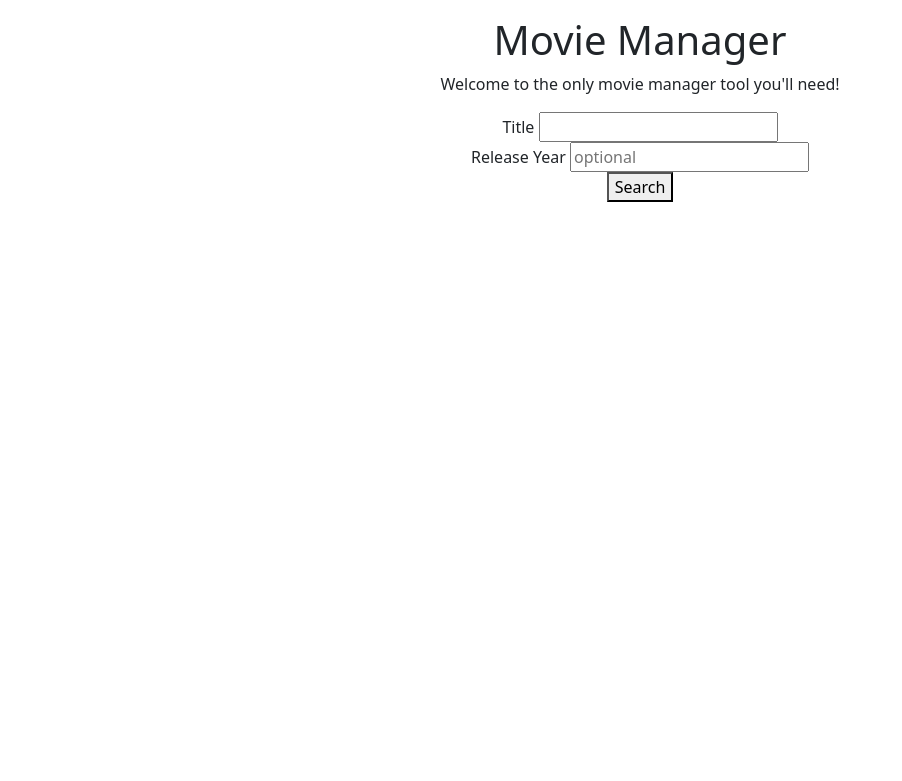
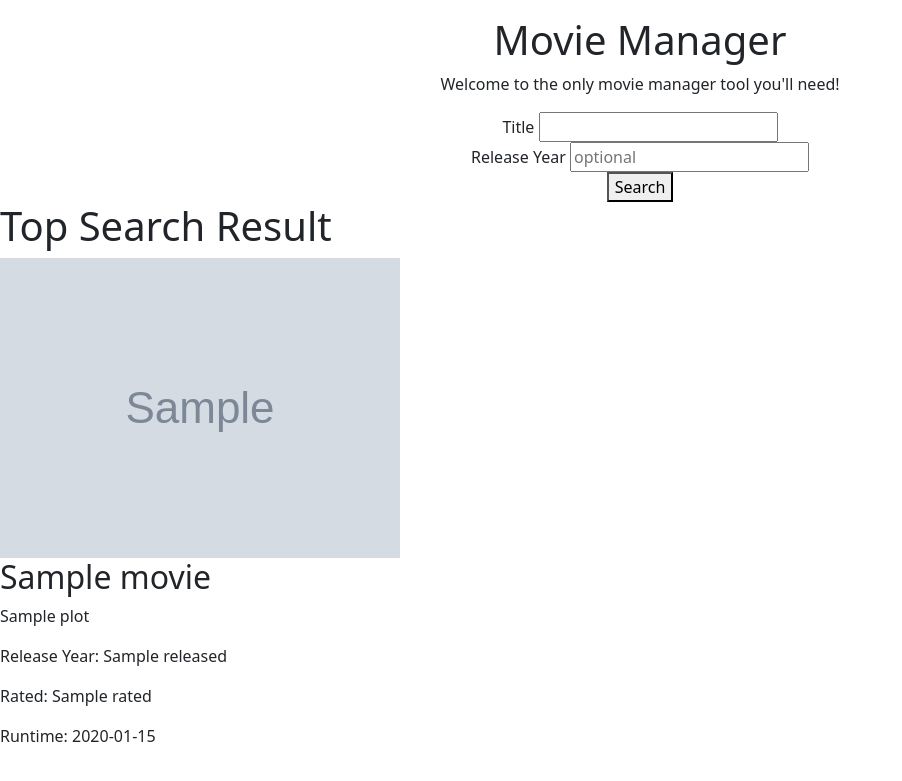
Before and after one commit to HaliTran/movie-manager, a Flask app: template hw2/templates/index.html in a window 1280 px wide. Shown: the top 781 px of the page, without its empty margins (0-902 px from the left). Run offline with Flask 3, Linux system fonts and the light colour scheme; the template is opened without the code that fills it: most values are stand-ins (such as "Sample title", 1, 10 or a date in 2020); grey boxes marked "Sample" are stand-in pictures.

Commit message:
Display movie details for user search

```diff
--- a/final/templates/index.html
+++ b/final/templates/index.html
@@ -17,4 +17,27 @@
 		<button type="submit">Search</button>
 	</form>
 
+	{% if movie %}
+		{% if "error_message" in movie %}
+			<div class="w-50 m-auto mt-5">
+				<p>{{ movie.error_message }}</p>
+			</div>
+		{% elif movie.Response == "False" %}
+			<div>
+				<h3>The movie does not exist and/or could not be found</h3>
+				<p>Please ensure your input is correct and try again</p>
+			</div>
+		{% else %}
+			<div>
+				<h1>Top Search Result</h1>
+				<img src="{{ movie.Poster }}" alt="Movie poster for {{ movie.Title }}">
+				<h2>{{ movie.Title }}</h2>
+				<p>{{ movie.Plot }}</p>
+				<p>Release Year: {{ movie.Released }}</p>
+				<p>Rated: {{ movie.Rated }}</p>
+				<p>Runtime: {{ movie.Runtime }}</p>
+			</div>
+		{% endif %}
+	{% endif %}
+
 {% endblock %}
--- a/final/templates/layout.html
+++ b/final/templates/layout.html
@@ -10,5 +10,7 @@
   </head>
   <body>
     {% block content %}{% endblock %}
+    <script src="https://cdn.jsdelivr.net/npm/bootstrap@5.3.0/dist/js/bootstrap.bundle.min.js"
+     integrity="sha384-geWF76RCwLtnZ8qwWowPQNguL3RmwHVBC9FhGdlKrxdiJJigb/j/68SIy3Te4Bkz" crossorigin="anonymous"></script>
   </body>
 </html>
```
